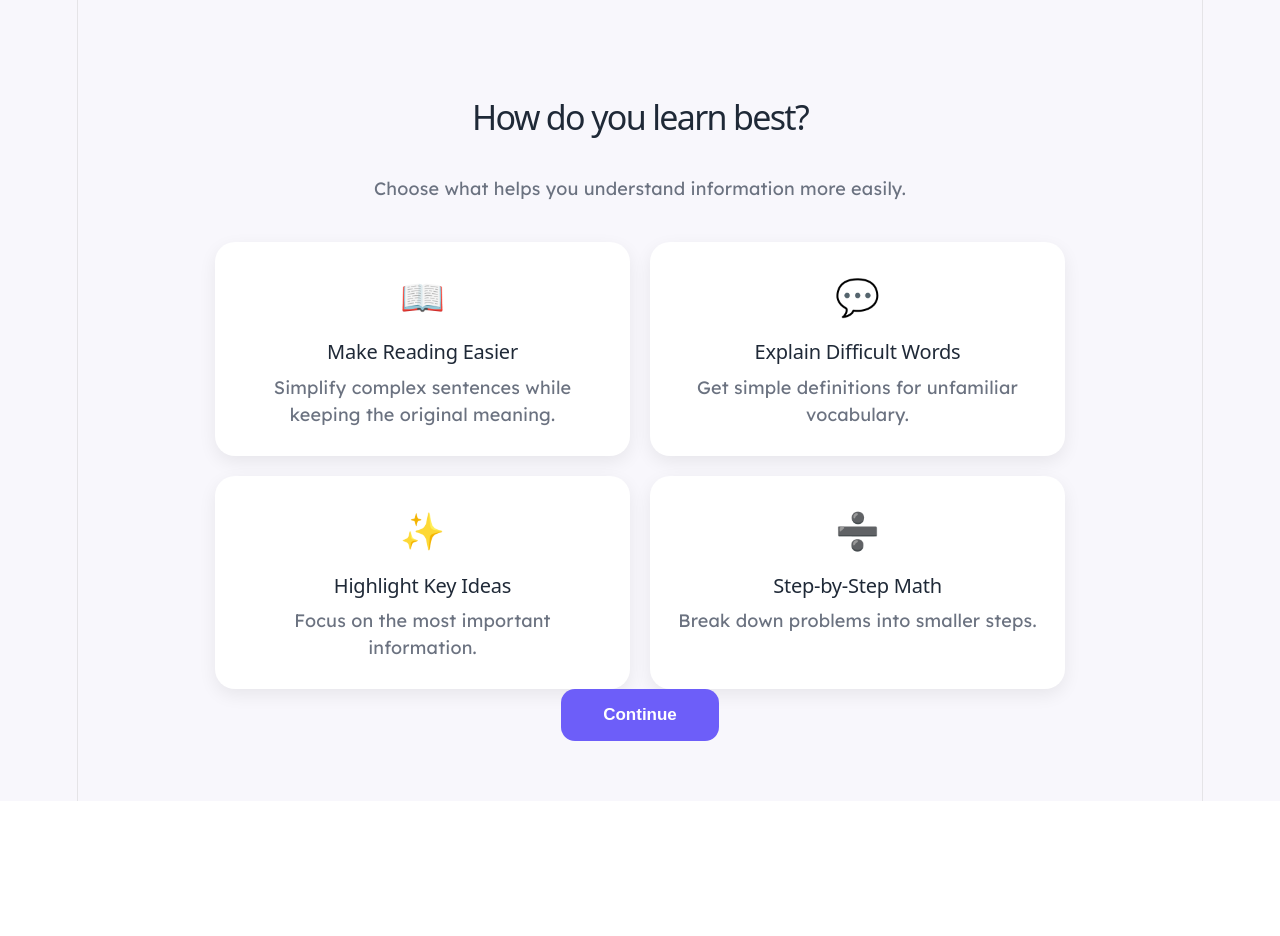
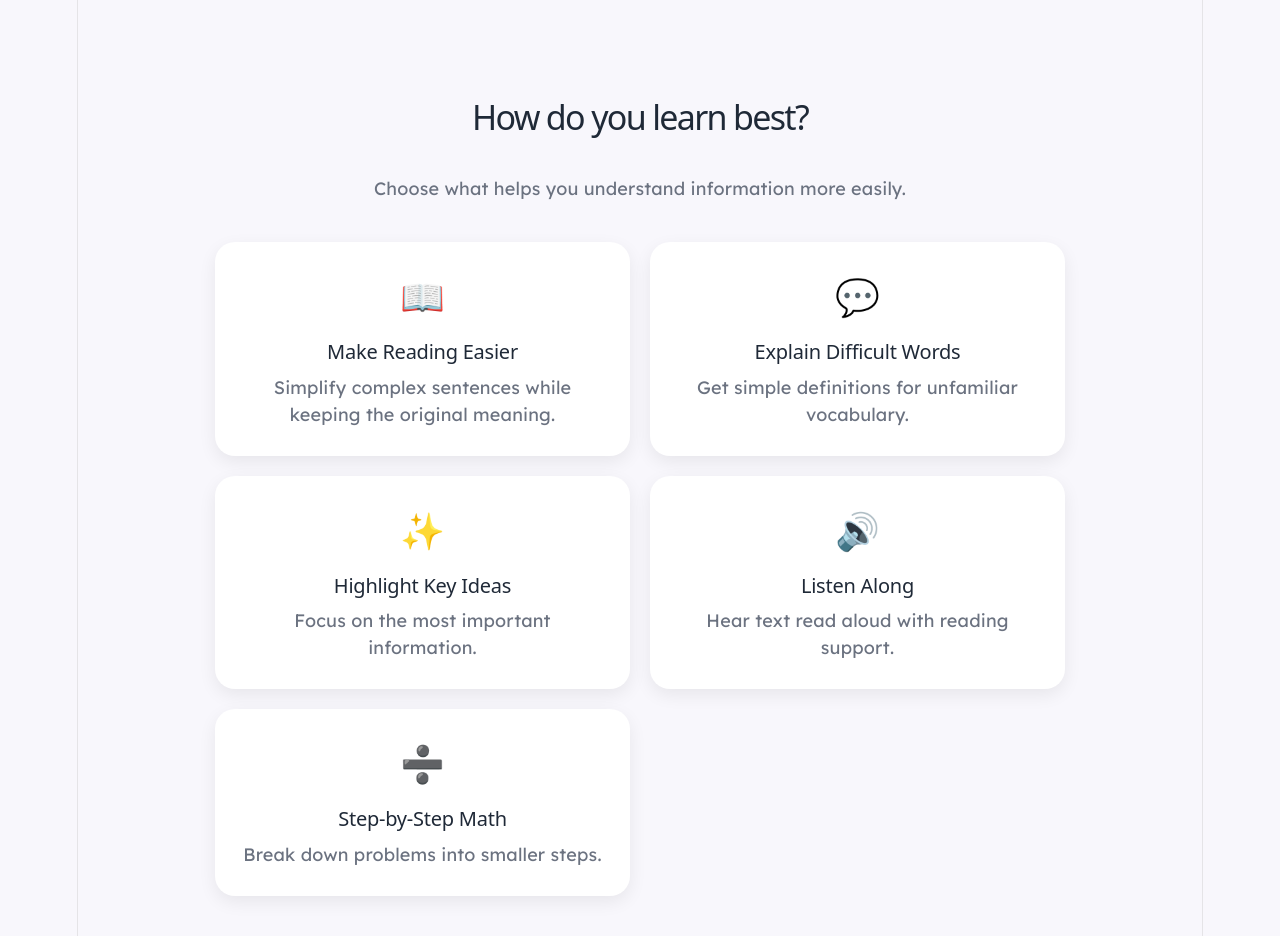
Before and after one commit to vanisha2277/icf-project, a React (Vite) app: page /preferences in a window 1280 px wide. Shown: the top 936 px of the page. Before the commit the page ends 801 px from the top, so only its background shows below. Built offline with nearby package versions, Linux system fonts and the light colour scheme.

Commit message:
preferences tsx update

```diff
--- a/src/components/Preferences/preferences.tsx
+++ b/src/components/Preferences/preferences.tsx
@@ -1,80 +1,74 @@
+import { useNavigate } from "react-router-dom";
 import "./Preferences.css";
-import { useNavigate } from "react-router-dom";
 
 const options = [
   {
     icon: "📖",
     title: "Make Reading Easier",
     description:
-      "Simplify complex sentences while keeping the original meaning."
+      "Simplify complex sentences while keeping the original meaning.",
+    path: "/reading-mode",
   },
   {
     icon: "💬",
     title: "Explain Difficult Words",
     description:
-      "Get simple definitions for unfamiliar vocabulary."
+      "Get simple definitions for unfamiliar vocabulary.",
   },
   {
     icon: "✨",
     title: "Highlight Key Ideas",
     description:
-      "Focus on the most important information."
+      "Focus on the most important information.",
+  },
+  {
+    icon: "🔊",
+    title: "Listen Along",
+    description:
+      "Hear text read aloud with reading support.",
   },
   {
     icon: "➗",
     title: "Step-by-Step Math",
     description:
-      "Break down problems into smaller steps."
-  }
+      "Break down problems into smaller steps.",
+  },
 ];
 
 function Preferences() {
-    const navigate = useNavigate();
+  const navigate = useNavigate();
+
   return (
     <main className="preferences-page">
-
       <section className="preferences-header">
         <h1>How do you learn best?</h1>
 
         <p>
-          Choose what helps you understand information
-          more easily.
+          Choose what helps you understand information more easily.
         </p>
       </section>
 
+      <section className="preference-grid">
+        {options.map((option) => (
+          <div
+            className="preference-card"
+            key={option.title}
+            onClick={() => {
+              if (option.path) {
+                navigate(option.path);
+              }
+            }}
+            role={option.path ? "button" : undefined}
+            tabIndex={option.path ? 0 : undefined}
+          >
+            <span>{option.icon}</span>
 
-      <section className="preference-grid">
+            <h2>{option.title}</h2>
 
-        {options.map((option) => (
-          <div className="preference-card" key={option.title}>
-
-            <span>
-              {option.icon}
-            </span>
-
-            <h2>
-              {option.title}
-            </h2>
-
-            <p>
-              {option.description}
-            </p>
-
+            <p>{option.description}</p>
           </div>
         ))}
-
       </section>
-
-      <button
-        className="primary-button"
-        onClick={() => navigate("/reading-mode")}
-        >
-        Continue
-    </button>
-
-
-
-
     </main>
   );
 }
```
